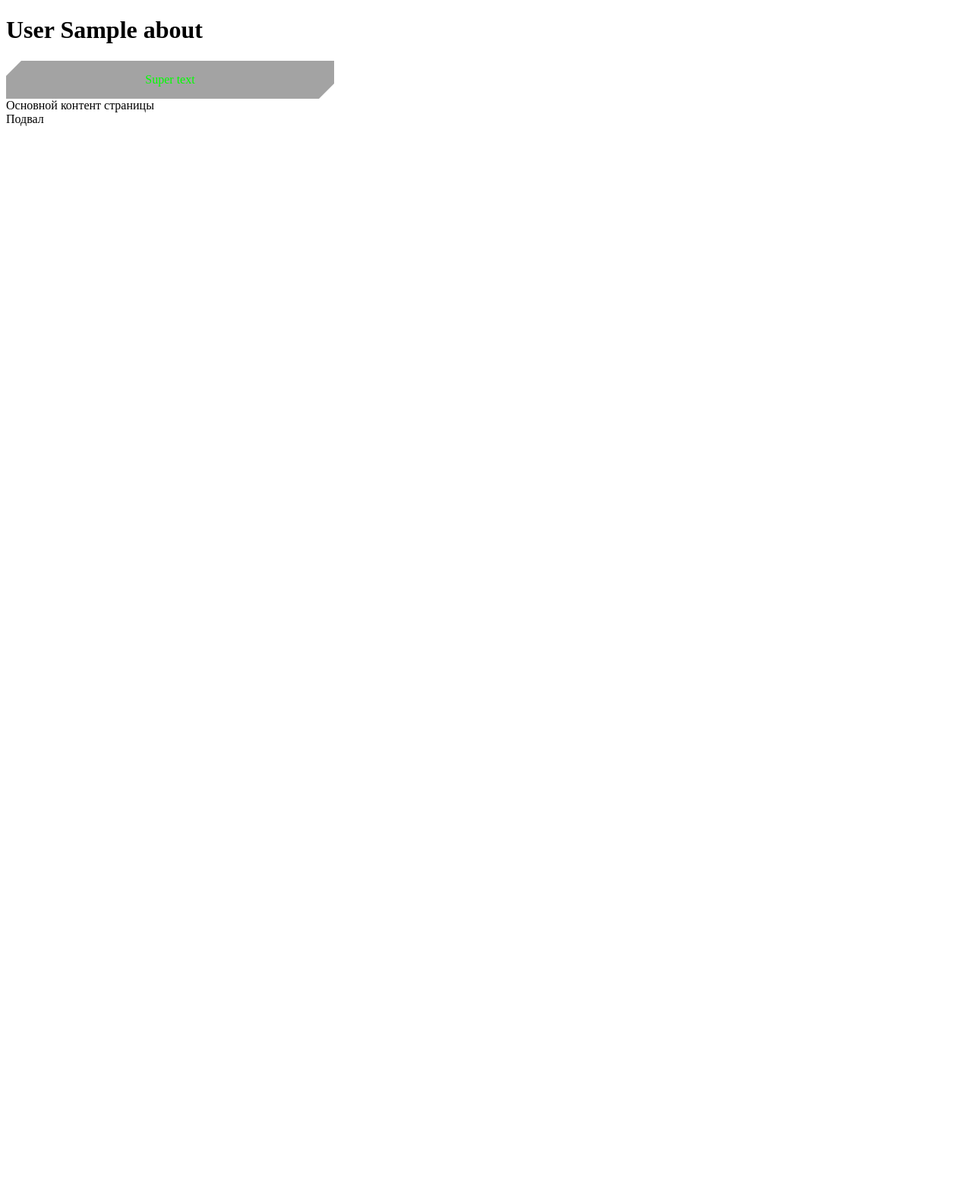
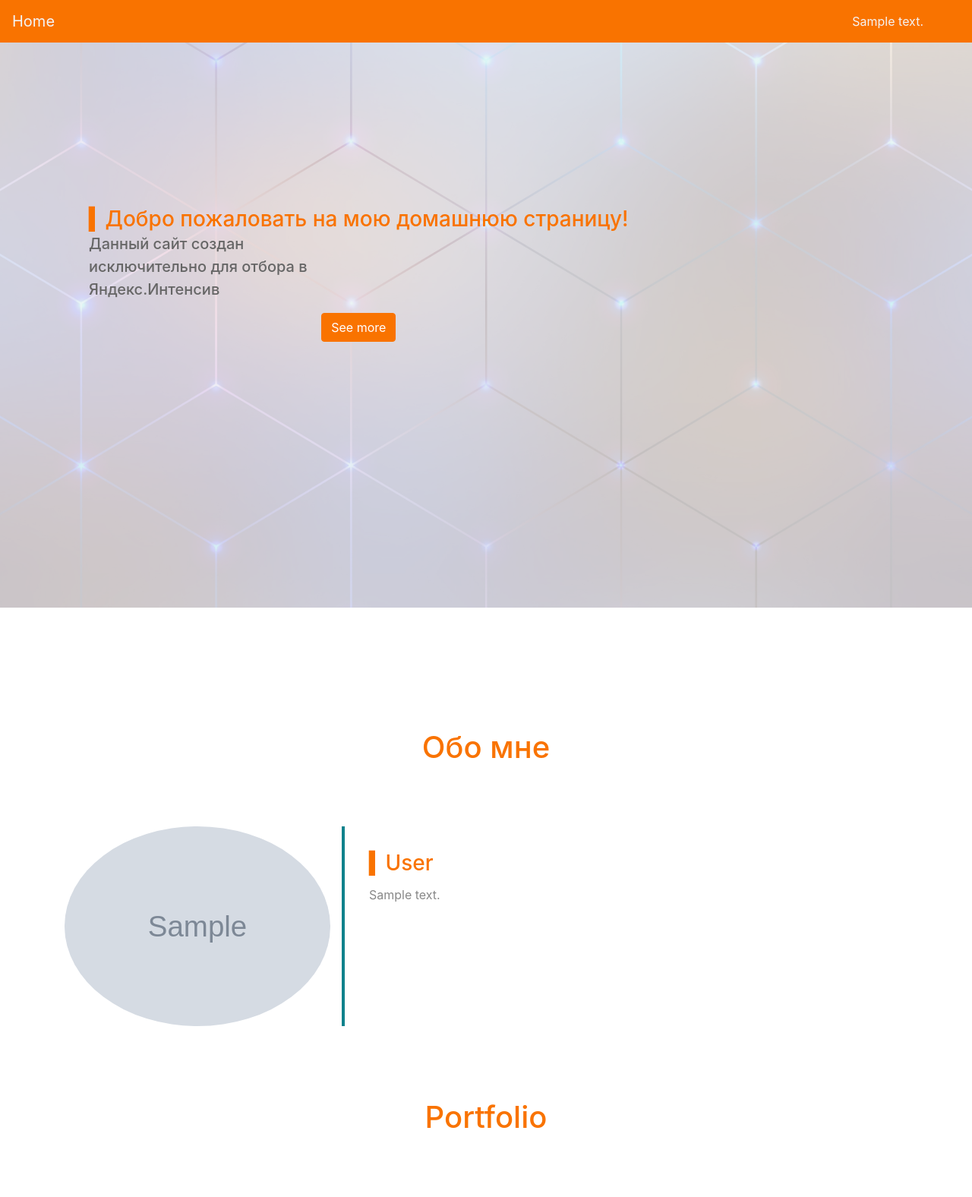
Before and after one commit to dburkov05/homepage_django, a Django app: template pages/templates/home.html in a window 1280 px wide. Shown: the top 1576 px of the page at 76% size. Before the commit the page ends 800 px from the top, so only its background shows below. Run offline with Django 3.2, Linux system fonts and the light colour scheme; the template is opened without the code that fills it: most values are stand-ins (such as "Sample title", 1, 10 or a date in 2020); some libraries are stand-ins or nearby versions.

Commit message:
add about/portfolio section

```diff
--- /dev/null
+++ b/pages/static/main.css
@@ -0,0 +1,113 @@
+/* header menu */
+.navbar{
+ background:#F97300;
+}
+.nav-link , .navbar-brand{
+ color: #f4f4f4;
+ cursor: pointer;
+}
+.nav-link{
+ margin-right: 1em !important;
+}
+.nav-link:hover{
+ background: #f4f4f4;
+ color: #f97300;
+}
+.navbar-collapse{
+ justify-content: flex-end;
+}
+.navbar-toggler{
+  background:#fff !important;
+}
+.bg-dark{
+background-color:#343a40!important
+}
+.bg-primary{
+background-color:#343a40!important
+}
+
+/* header */
+.header{
+    position: relative;
+ background-attachment: fixed;
+ background-size: cover;
+ background-position: center;
+}
+.overlay{
+ position: absolute;
+ min-height: 100%;
+ min-width: 100%;
+ left: 0;
+ top: 0;
+ background: rgba(244, 244, 244, 0.79);
+}
+
+.description{
+    position: absolute;
+    top: 30%;
+    margin: auto;
+    padding: 2em;
+}
+.description h1{
+ color:#F97300 ;
+}
+.description p{
+ color:#666;
+ font-size: 20px;
+ width: 50%;
+ line-height: 1.5;
+ text-align: left;
+}
+.description button{
+ border:1px  solid #F97300;
+ background:#F97300;
+ color:#fff;
+}
+
+/* about section */
+.about{
+ margin: 4em 0;
+ padding: 1em;
+ position: relative;
+}
+.about h1{
+ color:#F97300;
+ margin: 2em;
+}
+.about img{
+ height: 100%;
+    width: 100%;
+    border-radius: 50%
+}
+.about span{
+ display: block;
+ color: #888;
+ position: absolute;
+ left: 115px;
+}
+.about .desc{
+ padding: 2em;
+ border-left:4px solid #10828C;
+}
+.about .desc h3{
+ color: #10828C;
+}
+.about .desc p{
+ line-height:2;
+ color:#888;
+}
+
+/*Portfolio*/
+.portfolio{
+ margin: 4em 0;
+    position: relative;
+}
+.portfolio h1{
+ color:#F97300;
+ margin: 2em;
+}
+.portfolio img{
+  height: 15rem;
+  width: 100%;
+  margin: 1em;
+}
--- a/pages/templates/base.html
+++ b/pages/templates/base.html
@@ -3,25 +3,17 @@
 <html>
     <head>
         <meta charset="utf-8" />
-        <title>Домашняя страница</title>
-        {% block head %}
-        {% endblock %}
+        {% block head %}{% endblock %}
     </head>
     <body>
-        <header>
-            {% block header %}
-            {% endblock %}
-        </header>
-
-        {% block modal %}
-            {% block some_text_block %}
-            {% endblock %}
-        {% endblock %}
-
-        {% block content %}{% endblock %}
+        {% block header_menu %}{% endblock %}
+        {% block header %}{% endblock %}
+        <main>
+            {% block about %}{% endblock %}
+            {% block portfolio %}{% endblock %}
+        </main>
         <footer>
-            {% block footer %}
-            {% endblock %}
+            {% block footer %}{% endblock %}
         </footer>
     </body>
 </html>
--- a/pages/templates/home.html
+++ b/pages/templates/home.html
@@ -4,38 +4,95 @@
 {% load static %}
 
 {% block head %}
+
+<title>Домашняя страница</title>
+<link rel="stylesheet" href="https://maxcdn.bootstrapcdn.com/bootstrap/4.0.0/css/bootstrap.min.css" integrity="sha384-Gn5384xqQ1aoWXA+058RXPxPg6fy4IWvTNh0E263XmFcJlSAwiGgFAW/dAiS6JXm" crossorigin="anonymous">
+<!-- <link rel="preload" href="{% static 'Dirtchunk.otf'%}" as="font">
+<link rel="preload" href="{% static 'BlenderPro-Book.woff'%}" as="font"> -->
+<link rel="stylesheet" type="text/css" href="{% static 'main.css'%}">
 <style>
-.tech_modal {
-    color: lime;
-    padding: 1rem;
-    text-align: center;
-    width: 400px;
-    /*background:linear-gradient(-45deg, transparent 10px, rgb(125, 125, 125, 0.7) 0);*/
-    border: bold;
-    background-color: rgb(125, 125, 125, 0.7);
-    clip-path: polygon(20px 0,100% 0,100% calc(100% - 20px), calc(100% - 20px) 100%,0 100%,0 20px);
+.header {
+    background-image: url({% static 'header_img.jpg'%});
+    height: 100vh;
+}
+body {
+  scroll-behavior: smooth;
 }
 </style>
 {% endblock %}
 
-{% block modal %}
-<div class='tech_modal polygon'>
-     {{ block.super }}
+{% block header_menu %}
+<nav class="navbar navbar-expand-lg fixed-top ">
+    <a class="navbar-brand" href="#">Home</a>
+    <button class="navbar-toggler" type="button" data-toggle="collapse" data-target="#navbarSupportedContent" aria-controls="navbarSupportedContent" aria-expanded="false" aria-label="Toggle navigation">
+        <span class="navbar-toggler-icon"></span>
+    </button>
+    <div class="collapse navbar-collapse " id="navbarSupportedContent">
+        <ul class="navbar-nav mr-4">
+            {% for elem in menu %}
+            <li class="nav-item">
+                <a class="nav-link" href="{{elem.url}}">{{elem.text}}</a>
+            </li>
+            {% endfor%}
+        </ul>
+    </div>
+</nav>
+{% endblock %}
+
+{% block header %}
+<header class="header">
+    <div class="overlay"></div>
+    <div class="container">
+        <div class="description text-center">
+            <h3>
+                <font color="#F97300">
+                    <span>▍Добро пожаловать на мою домашнюю страницу!</span>
+                    <p>Данный сайт создан исключительно для отбора в Яндекс.Интенсив</p>
+                    <button class="btn btn-outline-secondary">See more</button>
+                </font>
+            </h3>
+        </div>
+    </div>
+</header>
+{% endblock%}
+
+{% block about %}
+<div class="about">
+    <a name='about'></a>
+<div class="container">
+	  <h1 class="text-center">Обо мне</h1>
+<div class="row">
+   <div class="col-lg-4 col-md-4 col-sm-12">
+       <img align="center" src="{% static about.photo %}" class="img-fluid">
+   </div>
+   <div class="col-lg-8 col-md-8 col-sm-12 desc">
+
+       <h3><font color="#F97300">▍{{about.fullname}}</font></h3>
+       <p>{{about.text}}</p>
+   </div>
+  </div>
+</div>
 </div>
 {% endblock %}
 
-{% block header %}
-<h1>{{about.surname}} {{about.name}}</h1>
+{% block portfolio %}
+<div class="portfolio">
+     <h1 class="text-center">Portfolio</h1>
+ <div class="container">
+  <div class="row">
+   <div class="col-lg-4 col-md-4 col-sm-12">
+       <a href='https://многодетство.рф/'><img align="center" src="{% static 'site1.png' %}" class="img-fluid"></a>
+   </div>
+   <div class="col-lg-4 col-md-4 col-sm-12">
+    <img align="center" src="images/portfolio/port1.png" class="img-fluid">
+   </div>
+   <div class="col-lg-4 col-md-4 col-sm-12">
+    <img align="center" src="images/portfolio/port6.png" class="img-fluid">
+   </div>
+</div>
+</div>
+</div>
 {% endblock %}
-
-{% block content %}
-Основной контент страницы
-<div class='triangle'></div>
-{% endblock %}
-
-{% block some_text_block %}
-Super text
-{% endblock%}
 
 {% block footer %}
 Подвал
```
Also changed, not shown: pages/views.py (+8 -2 lines), pages/static/BlenderPro-Book.woff (added), pages/static/Dirtchunk.otf (added), pages/static/header_img.jpg (added), pages/static/photo.jpg (added), pages/static/site1.png (added).
